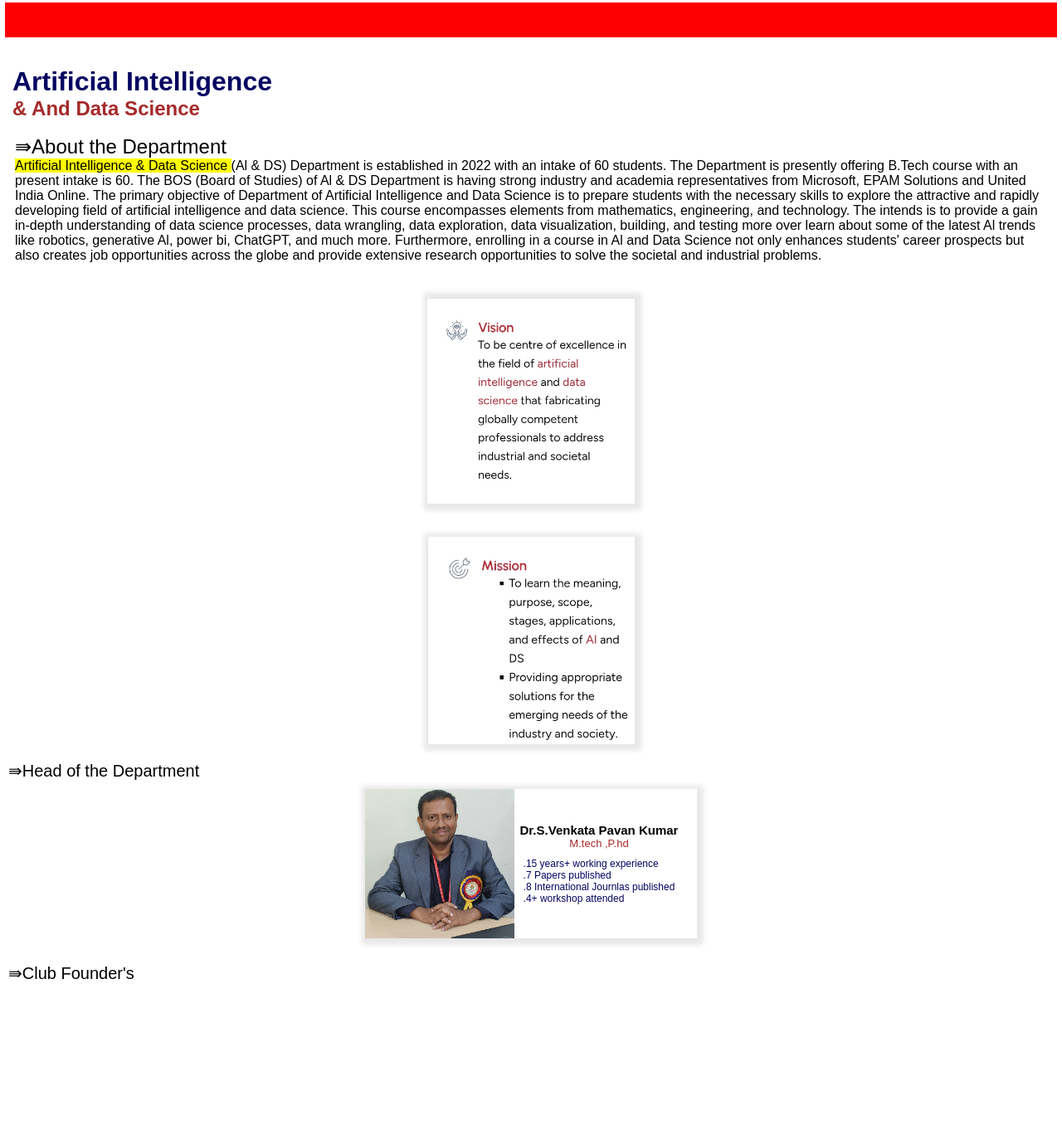
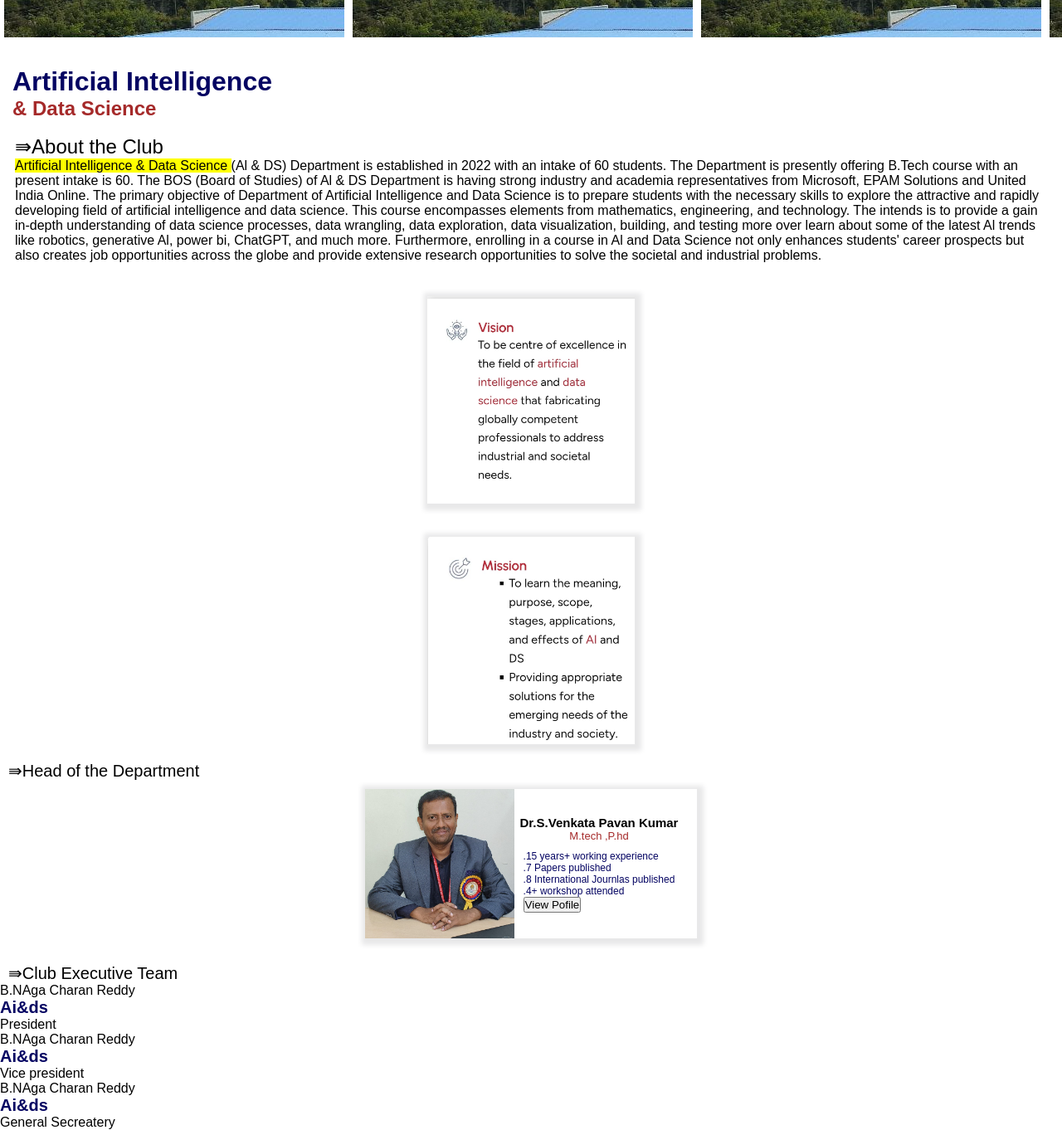
Before and after one commit to wilson469/club, a plain HTML site: page index.html in a window 1280 px wide. Shown: the part 1091-2453 px from the top of the page at 83% size. Before the commit the page ends 2276 px from the top, so only its background shows below. Drawn offline with Linux system fonts and the light colour scheme; a web font is replaced by a local one.

Commit message:
Update index.html

```diff
--- a/index.html
+++ b/index.html
@@ -43,6 +43,11 @@
 
 
 
+    <div class="news">
+     <marquee behavior="direction=left">AIDS is Going to Laumch the group is weekend</marquee>
+    </div>
+
+
 
 
     <div class=" scroll-container">
@@ -69,9 +74,6 @@
 
 
 
-   <div class="news">
-    <marquee behavior="direction=left">AIDS is Going to Laumch the group is weekend</marquee>
-   </div>
 
 
 
@@ -79,8 +81,8 @@
 
     <div class="about">
        <p class=" about-1">Artificial Intelligence </p>
-       <p class="about-2">& And Data Science</p>
-       <p class="about-branch">&rAarr;About the Department</p>
+       <p class="about-2">&  Data Science</p>
+       <p class="about-branch">&rAarr;About the Club</p>
        <p class="matter" ><mark>Artificial Intelligence & Data Science </mark>(Al & DS) Department is established
         in 2022 with an intake of 60 students. The Department is presently offering
         B.Tech course with an present intake is 60. The BOS (Board of Studies) of
@@ -99,7 +101,7 @@
     </div>
 
 
-
+   <div class="vismis">
      <div class="visionla">
          <div class="vision">
              <div class="backimg" style="background-image: url(images-1/vision.jpeg);">
@@ -109,6 +111,7 @@
      <div class="visionla-2">
          <div class="vision">
              <div class="backimg" style="background-image: url(images-1/mission.jpeg);">
+             </div>
          </div>
      </div>
    </div>
@@ -128,18 +131,44 @@
                 <p>.7 Papers published </p>
                 <p>.8 International Journlas published </p>
                 <p>.4+ workshop attended </p>
+                <button class="profile"><a href="#"></a>View Pofile</button>
             </div>
             </div>
-
          </div>
        </div>
      </div>
 
 
-    <p class="hod">&rAarr;Club Founder's</p>
+
+
+    <p class="hod">&rAarr;Club Executive Team </p>
      <div class="clubfounder">
-         <div class="founder"></div>
-         <div class="founder"></div>
+         <div class="founder">
+          <div class="clubimg"></div>
+          <div class="clubmem">
+            <p class="memname">B.NAga Charan Reddy</p>
+            <p class="branch">Ai&ds</p>
+            <p class="position">President</p>
+          </div>
+
+         </div>
+         <div class="founder">
+          <div class="clubimg"></div>
+          <div class="clubmem">
+            <p class="memname">B.NAga Charan Reddy</p>
+            <p class="branch">Ai&ds</p>
+            <p class="position">Vice president</p>
+          </div>
+         </div>
+
+         <div class="founder">
+          <div class="clubimg"></div>
+          <div class="clubmem">
+            <p class="memname">B.NAga Charan Reddy</p>
+            <p class="branch">Ai&ds</p>
+            <p class="position">General Secreatery</p>
+          </div>
+         </div>
      </div>
     </body>
 </html>
```
Lines whose indentation alone changed are shown as unchanged.
